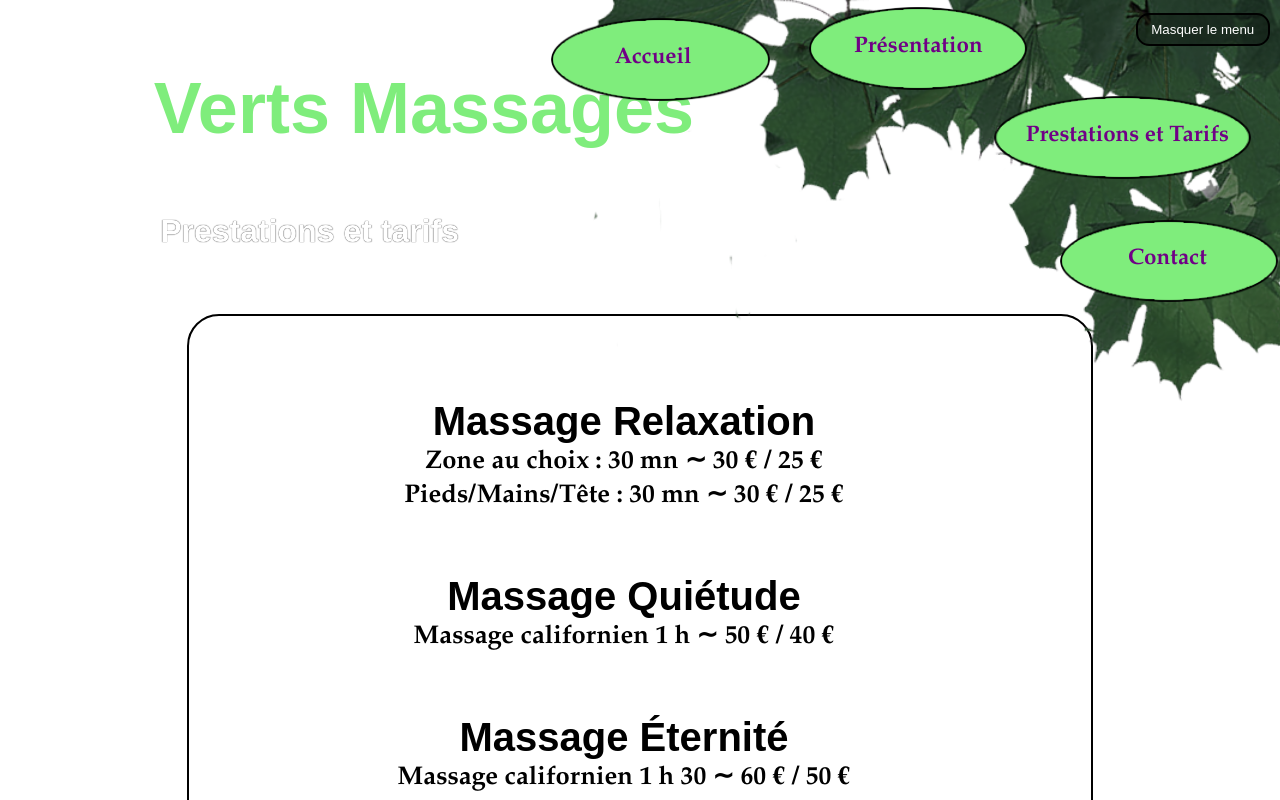
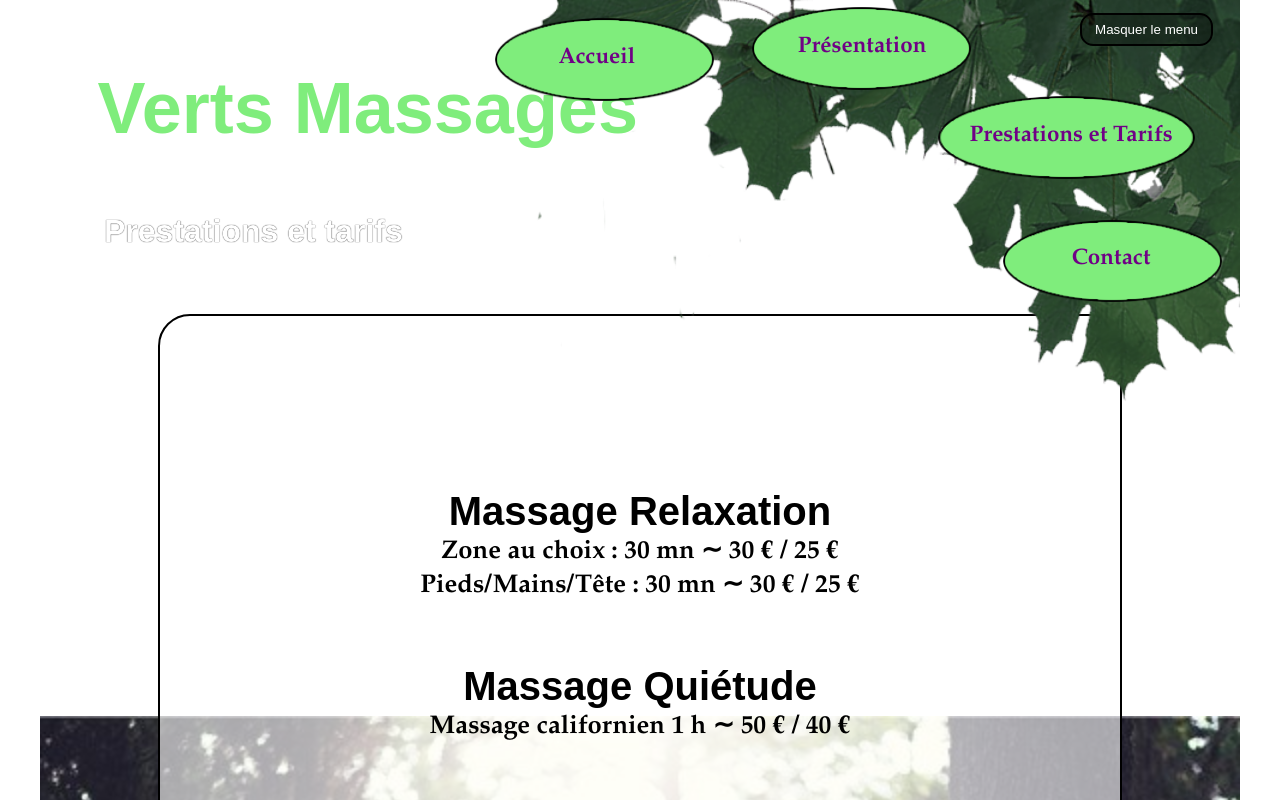
Before and after one commit to RomainDelran/VertsMassage, a Vue app: page /#/PrestationTarifs in a window 1280 px wide. Shown: the top 800 px of the page. Built offline with nearby package versions, Linux system fonts and the light colour scheme; a web font is replaced by a local one.

Commit message:
Correction du bug d'affichage

```diff
--- a/src/App.vue
+++ b/src/App.vue
@@ -147,7 +147,77 @@ export default {
 /*fin Prestaion et tarifs*/
 
 
+/*presentation*/
 
+.TitrePresentation{
+  font-family:'Papyrus', sans-serif;
+    text-align: start;
+    font-size: 2em;
+    color: #ffffff;
+    text-shadow: 0 0 1px rgb(0, 0, 0);
+    margin: 2em;
+
+}
+
+
+
+  .BlancContenuPresentation{
+    display: flex;
+
+    align-items: center;
+    justify-content: center;
+
+
+  }
+
+  .contenuPresentation{
+    width:  80%;
+    margin-bottom: 4em;
+
+    background-color: #ffffff9c;
+    border-radius: 2em;
+    border: 0.15em solid black;
+  }
+
+
+
+
+
+
+  .conteneurTexteLogo{
+
+    left: 0.8em;
+    padding-top:0em ;
+  }
+
+
+
+  .texteLogoPetit{
+    font-size: 0.8em;
+  }
+
+  .telephoneAcceuil{
+    color:#ffffff;
+    text-shadow: 0 0 1px rgb(0, 0, 0);
+  }
+
+
+
+  h3 {
+    margin: 40px 0 0;
+  }
+  ul {
+    list-style-type: none;
+    padding: 0;
+  }
+  li {
+    display: inline-block;
+    margin: 0 10px;
+  }
+  a {
+    color: #42b983;
+  }
+/*fin presentation*/
 
 .CouleurVert{
   color: #000000;
@@ -444,6 +514,9 @@ nav{
       margin-bottom: 0em;
     }
 
+    .hello{
+  width: 75em;
+}
 
 
 </style>
--- a/src/views/ContactView.vue
+++ b/src/views/ContactView.vue
@@ -21,6 +21,7 @@
 <strong>À très bientôt !</strong>
 </p>
 
+
     </div>
   </template>
 
--- a/src/views/PresentationView.vue
+++ b/src/views/PresentationView.vue
@@ -74,73 +74,6 @@ Tout cela est inscrit dans le corps, et le massage permet d’unir et d’apaise
 
 
 
-.TitrePresentation{
-  font-family:'Papyrus', sans-serif;
-    text-align: start;
-    font-size: 2em;
-    color: #ffffff;
-    text-shadow: 0 0 1px rgb(0, 0, 0);
-    margin: 2em;
-
-}
 
 
-
-  .BlancContenuPresentation{
-    display: flex;
-
-    align-items: center;
-    justify-content: center;
-
-
-  }
-
-  .contenuPresentation{
-    width:  80%;
-    margin-bottom: 4em;
-
-    background-color: #ffffff9c;
-    border-radius: 2em;
-    border: 0.15em solid black;
-  }
-
-
-
-
-
-
-  .conteneurTexteLogo{
-
-    left: 0.8em;
-    padding-top:0em ;
-  }
-
-
-
-  .texteLogoPetit{
-    font-size: 0.8em;
-  }
-
-  .telephoneAcceuil{
-    color:#ffffff;
-    text-shadow: 0 0 1px rgb(0, 0, 0);
-  }
-
-
-
-  h3 {
-    margin: 40px 0 0;
-  }
-  ul {
-    list-style-type: none;
-    padding: 0;
-  }
-  li {
-    display: inline-block;
-    margin: 0 10px;
-  }
-  a {
-    color: #42b983;
-  }
-
   </style>
--- a/src/views/PrestationTarifsView.vue
+++ b/src/views/PrestationTarifsView.vue
@@ -7,13 +7,38 @@
 <h2 class="TitrePresentation">Prestations et tarifs
 </h2>
 
+<!-- a supprimer
+
+<div class="BlancContenuPresentation">
+        <div class="contenuPresentation">
+
+          <p class="TexteContenuPresentation">
+            Je m’appelle Laura Cauvard ; après plusieurs années d’étude en sociologie,
+             ethnologie puis écologie,
+je me suis tout naturellement tournée vers le bien-être, car ce domaine rassemblait
+ à la fois mes savoirs et tout ce qui me paraît essentiel :
+ </p>
+  <br/>
+        </div>
+
+      </div>
+a supprimer -->
+
+
+
+
 
 <div class="BlancContenuPrestationTarifs">
-        <div class="contenuPrestationTarifs">
-          <p><br/></p>
+        <div class="contenuPresentation">
+          <p  class="TexteContenuPresentation"><br/></p>
+
+
+
+
+
 
           <h3 class="marginBottom0 TexteSize2-5em CouleurVert TextePapyrusse PaddingEtMargin0">Massage Relaxation </h3>
-<p class="TexteBasique PaddingEtMargin0">
+<p class="TexteBasique PaddingEtMargin0 ">
   <strong>
     Zone au choix :                30 mn    ∼    30 € / 25 €<br/>
     Pieds/Mains/Tête :          30 mn    ∼    30 € / 25 €
@@ -22,6 +47,9 @@
   <br/>
   <br/>
   </p>
+
+
+
 
     <h3 class="marginBottom0 TexteSize2-5em CouleurVertClaire TextePapyrusse PaddingEtMargin0">Massage Quiétude</h3>
     <p class="TexteBasique PaddingEtMargin0">
@@ -49,8 +77,8 @@
           </p>
           <p class="TexteBasique ">
 
-  Pour le massage à domicile, je vous demanderai un supplément de 5 €, pour un <br/>
-déplacement de plus de 10 km, et 10 € pour un déplacement de 10 à 30 km.   <br/>
+  Pour le massage à domicile, je vous demanderai un supplément de 5 €, pour un
+déplacement de plus de 10 km, et 10 € pour un déplacement de 10 à 30 km.
 </p>
   <br/>
         </div>
@@ -63,7 +91,7 @@ déplacement de plus de 10 km, et 10 € pour un déplacement de 10 à 30 km.
           <p class=" TexteContenuPresentation">
 
             Je vous propose de <strong class="CouleurVertClaire"> nombreuses formules</strong> de massage, variées et adaptées aux <br/>
-             besoins et au budget de chacun, avec des tarifs variés selon les revenus, afin que le<br/>
+             besoins et au budget de chacun, avec des tarifs variés selon les revenus, afin que le
               massage puisse être un <strong class="CouleurVert">soin accessible</strong> à un maximum de personnes.<br/>
               <br/>
               Choisissez la formule la mieux adaptée à votre envie du moment !<br/>
@@ -73,17 +101,17 @@ déplacement de plus de 10 km, et 10 € pour un déplacement de 10 à 30 km.
 
               <p class="TexteBasique marginBottom0 margin0">
             <strong class="CouleurRouge">Une séance  de massage </strong>est proposée à <strong class="CouleurRouge">30 €</strong> !<br/>
-Une seule séance de ce type est proposée chaque semaine. Réservez votre<br/>
- massage d’1 h à petit prix sans tarder. Si elle est déjà prise, vous pourrez <br/>
- réserver celle de la semaine suivante. <br/>
+Une seule séance de ce type est proposée chaque semaine. Réservez votre
+ massage d’1 h à petit prix sans tarder. Si elle est déjà prise, vous pourrez
+ réserver celle de la semaine suivante.
  <br/>
               </p>
               <h3 class="TexteBasique marginBottom0 TexteSize1-9em "><em class="CouleurRouge">20 % de réduction après un bon cadeau !</em>  </h3>
 
               <p  class="TexteBasique PaddingEtMargin0">
-<strong class="CouleurVert">Bon à savoir !</strong> Si vous offrez un massage bien-être, ou si vous avez été l’heureux<br/>
- destinataire d’un bon cadeau chez Verts Massages, vous profiterez vous-même<br/>
-  d’une <strong class="CouleurRouge">réduction de 20 %</strong> à votre <strong class="CouleurRouge">prochain achat</strong>, que ce soit pour vous ou pour un<br/>
+<strong class="CouleurVert">Bon à savoir !</strong> Si vous offrez un massage bien-être, ou si vous avez été l’heureux
+ destinataire d’un bon cadeau chez Verts Massages, vous profiterez vous-même
+  d’une <strong class="CouleurRouge">réduction de 20 %</strong> à votre <strong class="CouleurRouge">prochain achat</strong>, que ce soit pour vous ou pour un
    autre bon cadeau.<br/>
 
 La réduction s’appliquera quelque soit le type de massage que vous vous offrirez.<br/>
```
